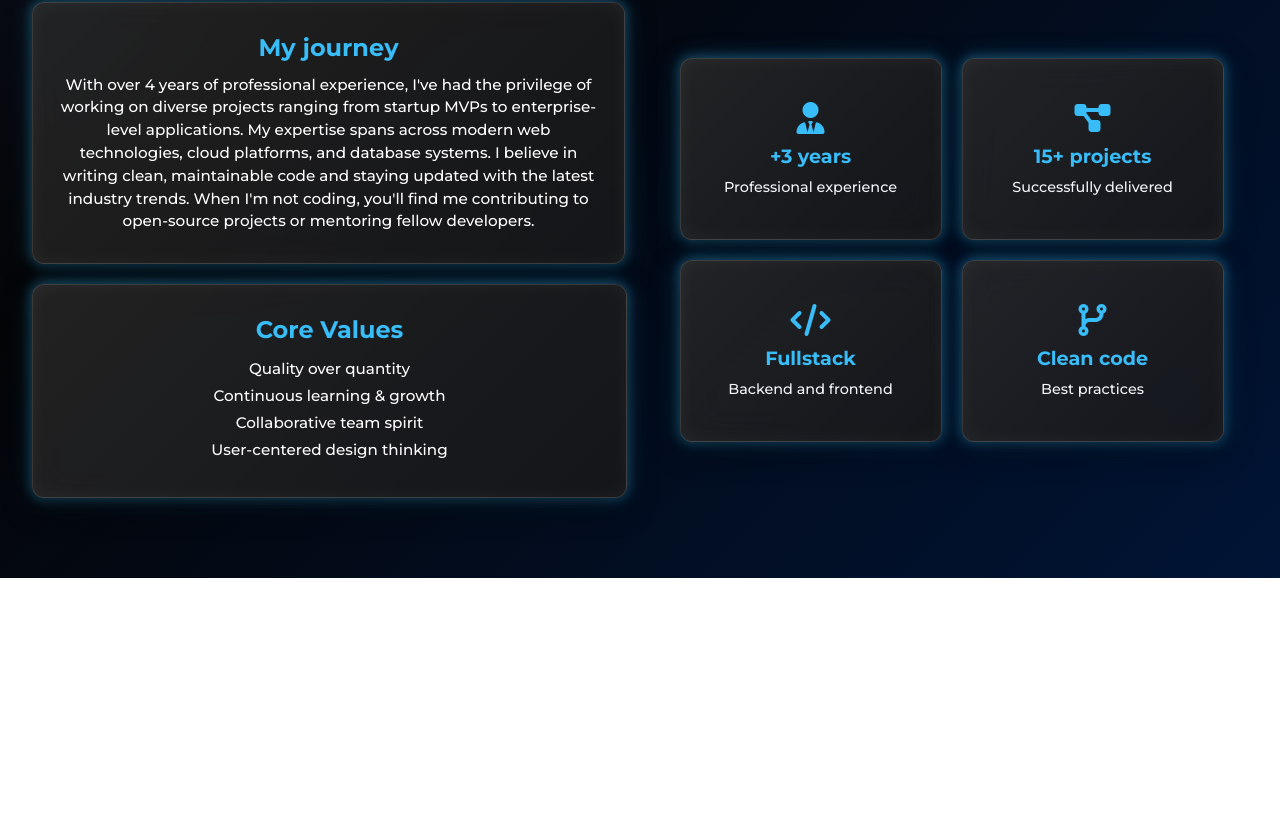
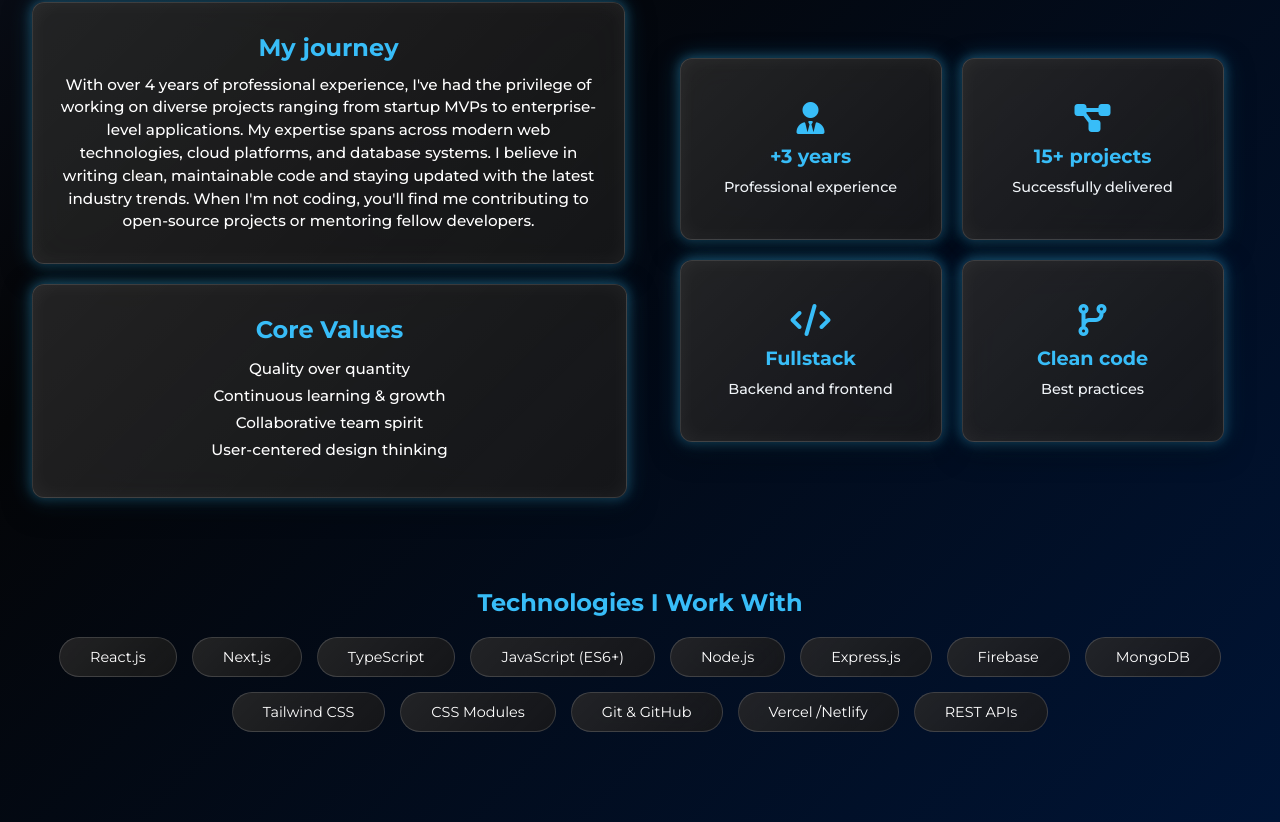
Before and after one commit to kidgideon/personal-portfolio, a Next.js app: page / in a window 1280 px wide. Shown: the part 686-1508 px from the top of the page. Before the commit the page ends 1264 px from the top, so only its background shows below. Built offline with nearby package versions, Linux system fonts and the light colour scheme.

Commit message:
push new updates

```diff
--- a/app/page.tsx
+++ b/app/page.tsx
@@ -2,7 +2,9 @@ import Navbar from "../components/navbar/navbar";
 import styles from "./page.module.css";
 import Intro from "../components/intro/intro";
 import About from "../components/about/about";
+import Stack from "../components/technologies/stacks";
 import Head from "next/head"; // <-- add this
+
 
 export default function Home() {
   return (
@@ -71,6 +73,7 @@ export default function Home() {
         <Navbar />
         <Intro />
         <About />
+        <Stack/>
       </div>
     </>
   );
--- a/components/about/about.module.css
+++ b/components/about/about.module.css
@@ -22,6 +22,7 @@
   font-size: 2.5rem;
   color: #38bdf8;
   letter-spacing: 1px;
+  text-align: center;
 }
 
 .topSection h4 {
--- /dev/null
+++ b/components/technologies/stack.module.css
@@ -0,0 +1,48 @@
+.stackInterface {
+    width: 100%;
+    display: flex;
+    justify-content: center;
+    align-items: center;
+    flex-direction: column;
+    padding: 40px 0px;
+}
+
+.stackInterface h2 {
+    text-align: center;
+    color: #38bdf8;
+}
+
+.stacks {
+    width: 95%;
+    display: flex;
+    justify-content: center;
+    align-items: center;
+    flex-direction: row;
+    flex-wrap: wrap;
+    gap: 15px;
+    padding: 20px 0px;
+}
+
+.stack {
+
+    padding: 10px 30px;
+
+      border-radius: 30px;
+  border: 1.5px solid rgba(255, 255, 255, 0.15);
+
+  /* Dark frosted core */
+  background: rgba(18, 18, 18, 0.85);
+  backdrop-filter: blur(18px) saturate(160%);
+  -webkit-backdrop-filter: blur(18px) saturate(160%);
+
+  /* Subtle gradient depth */
+  background-image: linear-gradient(
+    135deg,
+    rgba(255, 255, 255, 0.08) 0%,
+    rgba(255, 255, 255, 0.02) 100%
+  );
+
+  color: #fff;
+  font-size: 90%;
+  transition: all 0.35s ease;
+}
--- /dev/null
+++ b/components/technologies/stacks.tsx
@@ -0,0 +1,27 @@
+import styles from "./stack.module.css";
+
+const Stack = () => {
+  return (
+    <div className={styles.stackInterface}>
+      <h2>Technologies I Work With</h2>
+
+      <div className={styles.stacks}>
+        <div className={styles.stack}>React.js</div>
+        <div className={styles.stack}>Next.js</div>
+        <div className={styles.stack}>TypeScript</div>
+        <div className={styles.stack}>JavaScript (ES6+)</div>
+        <div className={styles.stack}>Node.js</div>
+        <div className={styles.stack}>Express.js</div>
+        <div className={styles.stack}>Firebase</div>
+        <div className={styles.stack}>MongoDB</div>
+        <div className={styles.stack}>Tailwind CSS</div>
+        <div className={styles.stack}>CSS Modules</div>
+        <div className={styles.stack}>Git & GitHub</div>
+        <div className={styles.stack}>Vercel /Netlify</div>
+        <div className={styles.stack}>REST APIs</div>
+      </div>
+    </div>
+  );
+};
+
+export default Stack;
```
